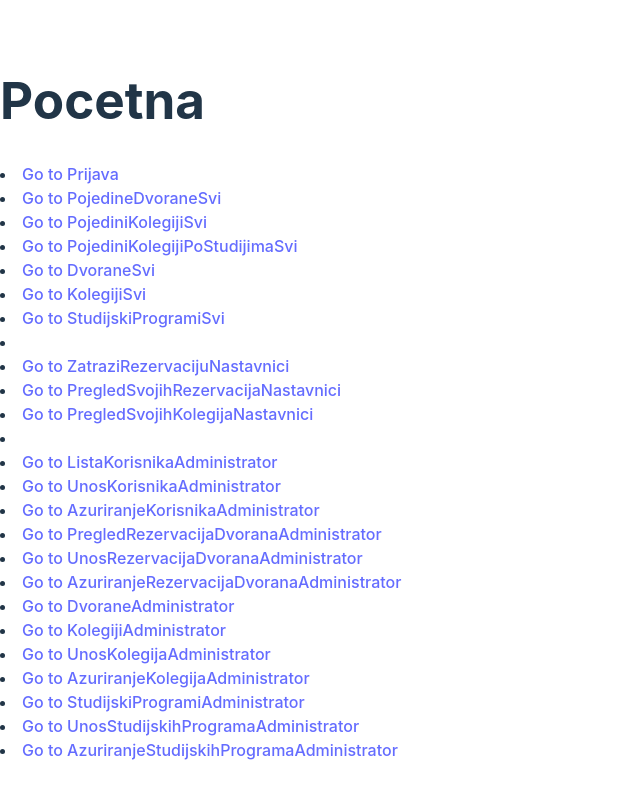
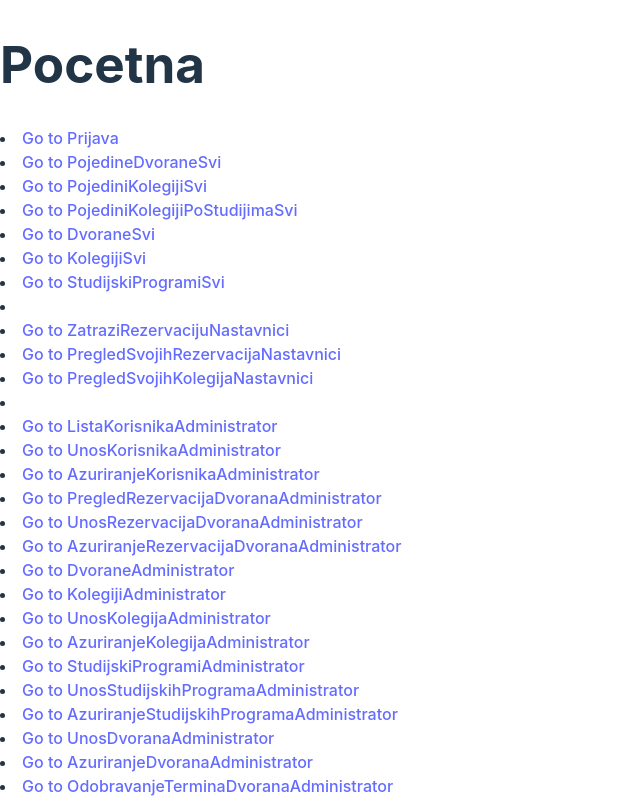
Before and after one commit to Crytonics/Sustav-rezervacija-dvorana, a React (Vite) app in the folder sustav-rezervacija-dvorana/: page / in a window 1280 px wide. Shown: the whole page, without its empty margins (0-640 px from the left). Built offline with nearby package versions, Linux system fonts and the light colour scheme.

Commit message:
Dodane datoteke za upravljanje Dvoranama

```diff
--- a/sustav-rezervacija-dvorana/src/App.jsx
+++ b/sustav-rezervacija-dvorana/src/App.jsx
@@ -26,6 +26,9 @@ import AzuriranjeKolegijaAdministrator from "./pages/Administrator/AzuriranjeKol
 import StudijskiProgramiAdministrator from "./pages/Administrator/StudijskiProgramiAdministrator";
 import UnosStudijskihProgramaAdministrator from "./pages/Administrator/UnosStudijskihProgramaAdministrator";
 import AzuriranjeStudijskihProgramaAdministrator from "./pages/Administrator/AzuriranjeStudijskihProgramaAdministrator";
+import UnosDvoranaAdministrator from "./pages/Administrator/UnosDvoranaAdministrator";
+import AzuriranjeDvoranaAdministrator from "./pages/Administrator/AzuriranjeDvoranaAdministrator";
+import OdobravanjeTerminaDvoranaAdministrator from "./pages/Administrator/OdobravanjeTerminaDvoranaAdministrator";
 
 function App() {
   return (
@@ -57,6 +60,9 @@ function App() {
         <Route path="studijskiProgramiAdministrator" element={<StudijskiProgramiAdministrator />} />
         <Route path="unosStudijskihProgramaAdministrator" element={<UnosStudijskihProgramaAdministrator />} />
         <Route path="azuriranjeStudijskihProgramaAdministrator" element={<AzuriranjeStudijskihProgramaAdministrator />} />
+        <Route path="unosDvoranaAdministrator" element={<UnosDvoranaAdministrator />} />
+        <Route path="azuriranjeDvoranaAdministrator" element={<AzuriranjeDvoranaAdministrator />} />
+        <Route path="odobravanjeTerminaDvoranaAdministrator" element={<OdobravanjeTerminaDvoranaAdministrator />} />
       </Routes>
     </BrowserRouter>
   );
--- /dev/null
+++ b/sustav-rezervacija-dvorana/src/pages/Administrator/AzuriranjeDvoranaAdministrator.jsx
@@ -0,0 +1,10 @@
+
+function AzuriranjeDvoranaAdministrator() {
+
+    return (
+        <>
+        <h1>AzuriranjeDvoranaAdministrator</h1>
+        </>
+    )
+}
+export default AzuriranjeDvoranaAdministrator;
--- /dev/null
+++ b/sustav-rezervacija-dvorana/src/pages/Administrator/OdobravanjeTerminaDvoranaAdministrator.jsx
@@ -0,0 +1,10 @@
+
+function OdobravanjeTerminaDvoranaAdministrator() {
+
+    return (
+        <>
+        <h1>OdobravanjeTerminaDvoranaAdministrator</h1>
+        </>
+    )
+}
+export default OdobravanjeTerminaDvoranaAdministrator;
--- /dev/null
+++ b/sustav-rezervacija-dvorana/src/pages/Administrator/UnosDvoranaAdministrator.jsx
@@ -0,0 +1,10 @@
+
+function UnosDvoranaAdministrator() {
+
+    return (
+        <>
+        <h1>UnosDvoranaAdministrator</h1>
+        </>
+    )
+}
+export default UnosDvoranaAdministrator;
--- a/sustav-rezervacija-dvorana/src/pages/pocetna.jsx
+++ b/sustav-rezervacija-dvorana/src/pages/pocetna.jsx
@@ -29,6 +29,9 @@ function pocetna() {
         <li><Link to="/studijskiProgramiAdministrator">Go to StudijskiProgramiAdministrator</Link></li>
         <li><Link to="/unosStudijskihProgramaAdministrator">Go to UnosStudijskihProgramaAdministrator</Link></li>
         <li><Link to="/azuriranjeStudijskihProgramaAdministrator">Go to AzuriranjeStudijskihProgramaAdministrator</Link></li>
+        <li><Link to="/unosDvoranaAdministrator">Go to UnosDvoranaAdministrator</Link></li>
+        <li><Link to="/azuriranjeDvoranaAdministrator">Go to AzuriranjeDvoranaAdministrator</Link></li>
+        <li><Link to="/odobravanjeTerminaDvoranaAdministrator">Go to OdobravanjeTerminaDvoranaAdministrator</Link></li>
         </>
 
     )
```
